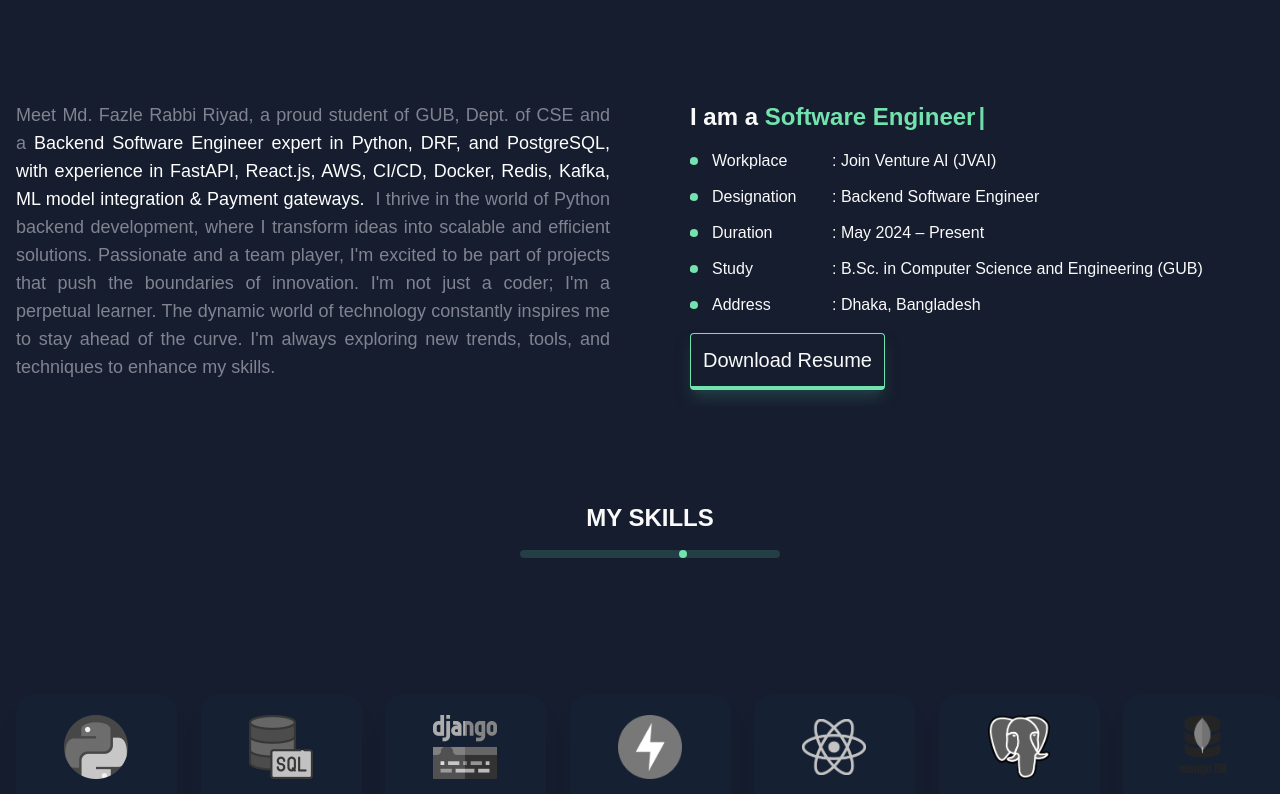
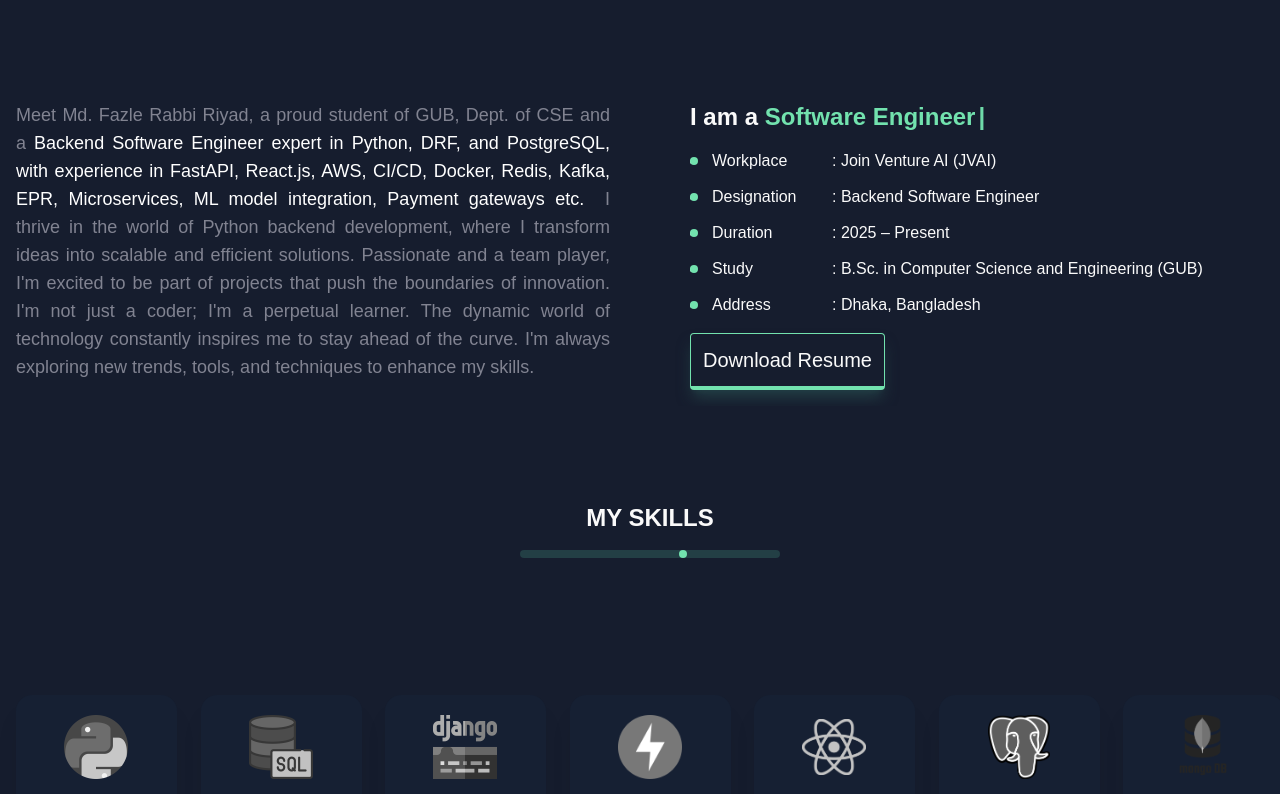
Before and after one commit to RiyadSheikh27/Portfolio-Riyad, a React (Vite) app: page / in a window 1280 px wide. Shown: the part 1020-1814 px from the top of the page. Built offline with nearby package versions, Linux system fonts and the light colour scheme; a web font is replaced by a local one.

Commit message:
some new information added

```diff
--- a/src/components/About.tsx
+++ b/src/components/About.tsx
@@ -20,7 +20,7 @@ const handleDownload = () => {
         >
           Meet Md. Fazle Rabbi Riyad, a proud student of GUB, Dept. of CSE and a&nbsp;
           <span className="text-white">
-          Backend Software Engineer expert in Python, DRF, and PostgreSQL, with experience in FastAPI, React.js, AWS, CI/CD, Docker, Redis, Kafka, ML model integration & Payment gateways. &nbsp;
+          Backend Software Engineer expert in Python, DRF, and PostgreSQL, with experience in FastAPI, React.js, AWS, CI/CD, Docker, Redis, Kafka, EPR, Microservices, ML model integration, Payment gateways etc. &nbsp;
           </span>
           I thrive in the world of Python backend development, where I transform ideas into scalable and efficient solutions. Passionate and a team player, I'm excited to be part of projects that push the boundaries of innovation. I'm not just a coder; I'm a perpetual learner. The dynamic world of technology constantly inspires me to stay ahead of the curve. I'm always exploring new trends, tools, and techniques to enhance my skills.
         </p>
@@ -57,7 +57,7 @@ const handleDownload = () => {
               <strong className="inline-block lg:min-w-[120px] min-w-[100px] font-medium">
                 Duration
               </strong>
-              : May 2024 – Present
+              : 2025 – Present
             </li>
             <li className="relative my-list">
               <strong className="inline-block lg:min-w-[120px] min-w-[100px] font-medium">
--- a/src/components/Footer.tsx
+++ b/src/components/Footer.tsx
@@ -3,7 +3,7 @@ const Footer = () => {
     <footer className="footer footer-center p-4 bg-[#1a2436e6] text-desc-color">
       <div>
         <p className="text-xs">
-          Copyright © 2024 - All rights reserved by Md. Fazle Rabbi Riyad
+          Copyright © 2026 - All rights reserved by Md. Fazle Rabbi Riyad
         </p>
       </div>
     </footer>
```
Also changed, not shown: 1 other file (tests, documents, lock files or other folders).
